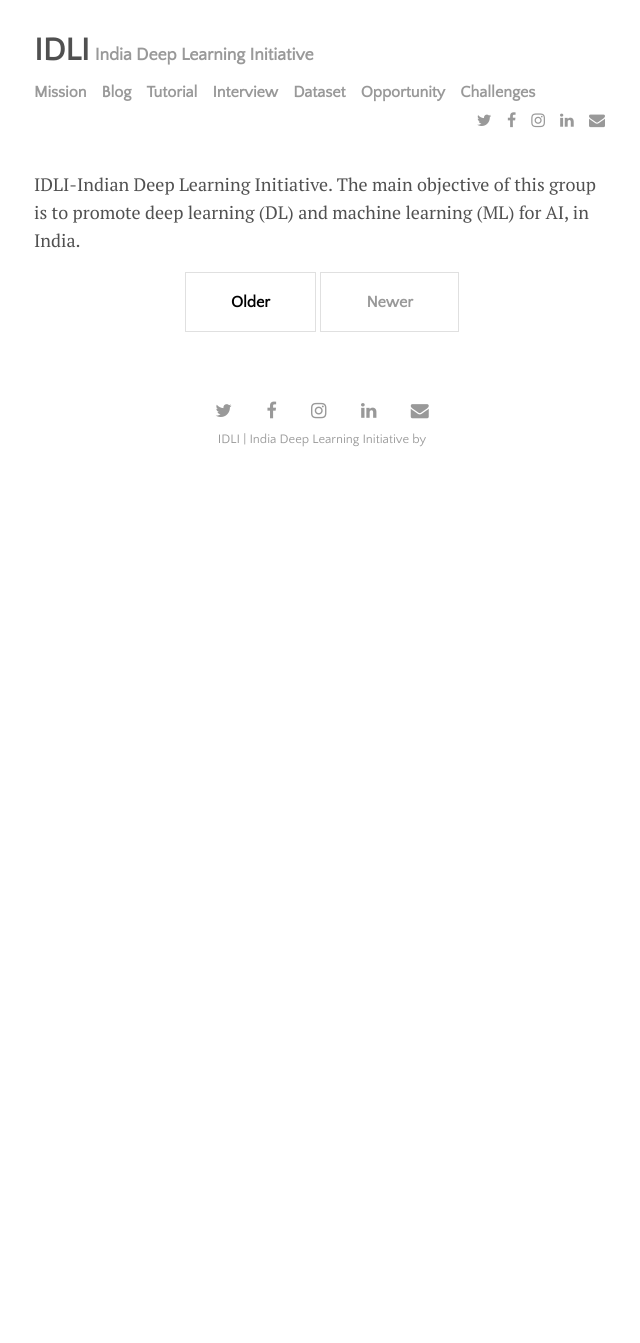
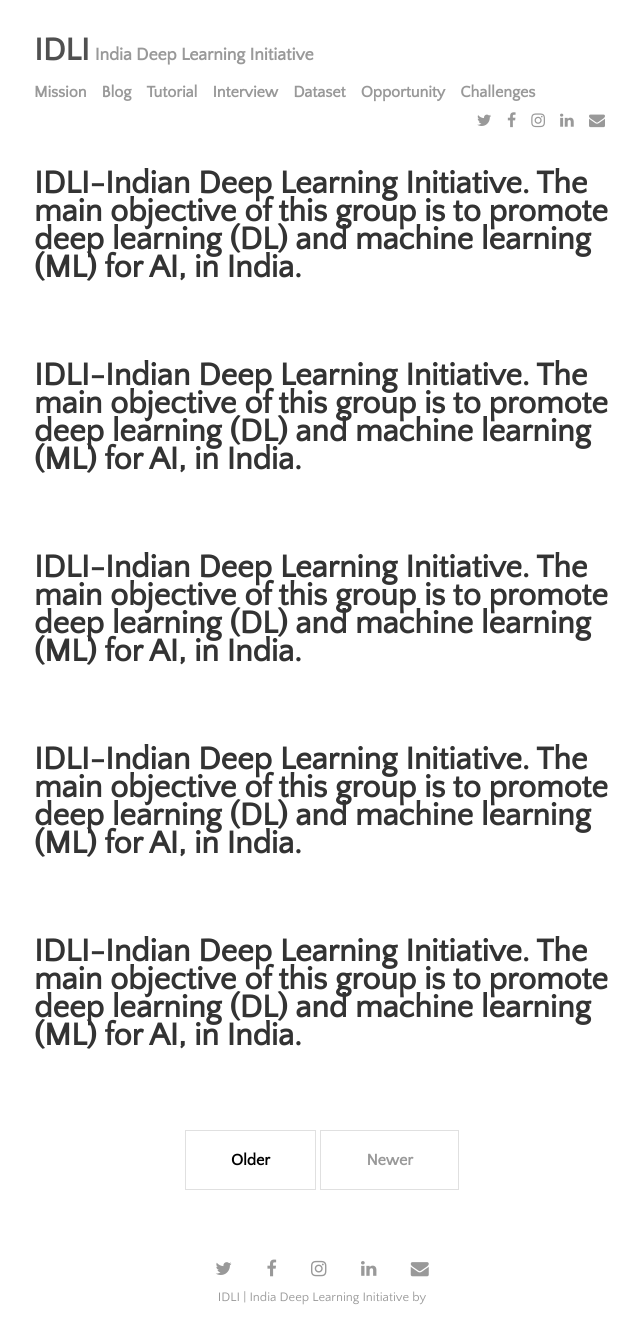
Before and after one commit to IndiaDeepLearningInitiative-IDLI/IndiaDeepLearningInitiative-IDLI.github.io, a Jekyll site: the page built from index.html, in a window 1280 px wide. Shown: the whole page, without its empty margins (318-958 px from the left). Built offline with Jekyll 4.4.1, drawn with Linux system fonts in a browser that asks for light colours; nearby versions of some CDN libraries; the list of posts is cut into pages by our own code; before the commit the page ends 900 px from its top, so only the background shows below that.

Commit message:
Update index.html : Add division for post

```diff
--- a/index.html
+++ b/index.html
@@ -2,8 +2,13 @@
 layout: default
 title: Home
 ---
-<p font-size=30px>IDLI-Indian Deep Learning Initiative. The main objective of this group is to promote deep learning (DL) and machine learning (ML) for AI, in India. </p>
-
+{% for post in paginator.posts %}
+<div class="posts">
+  <h1>
+    IDLI-Indian Deep Learning Initiative. The main objective of this group is to promote deep learning (DL) and machine learning (ML) for AI, in India.
+  </h1>
+</div>
+{% endfor %}
 <!-- Pagination links -->
 <div class="pagination">
   {% if paginator.next_page %}
```
